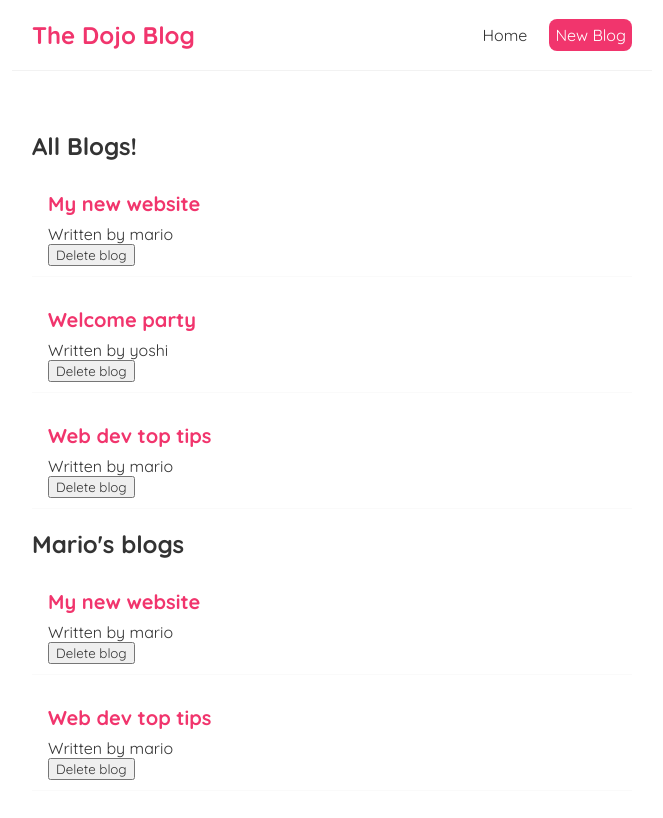
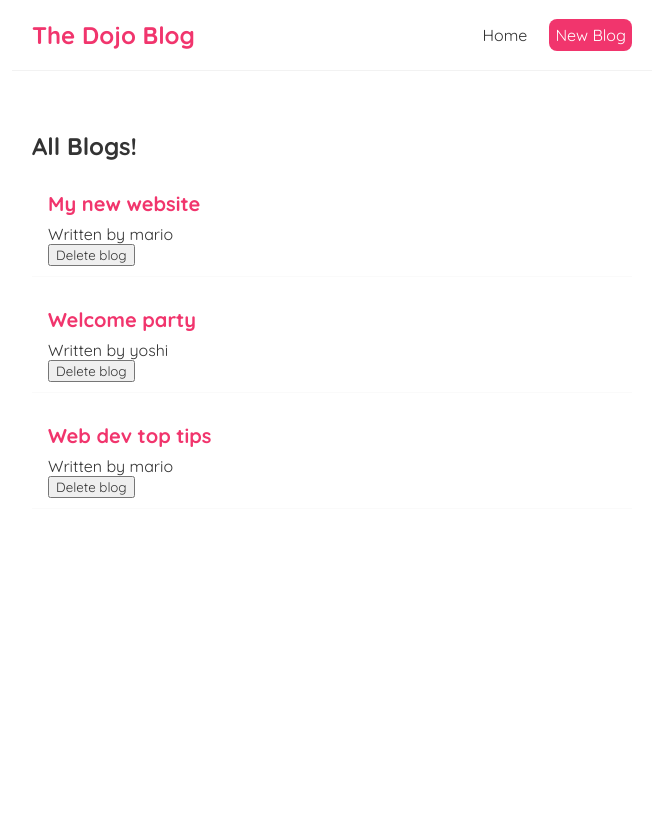
Before and after one commit to Marwamu/React-Course, a React (Create React App) app: page / in a window 1280 px wide. Shown: the top 818 px of the page, without its empty margins (308-971 px from the left). Built offline with nearby package versions, Linux system fonts and the light colour scheme.

Commit message:
lesson #16

```diff
--- a/src/Home.jsx
+++ b/src/Home.jsx
@@ -1,4 +1,4 @@
-import { useState } from "react";
+import { useState, useEffect } from "react";
 import "./index.css";
 import BlogList from "./BlogLIst";
 
@@ -23,20 +23,20 @@ const Home = () => {
       id: 2,
     },
   ]);
+  const [name, setName] = useState("mario");
 
   const handleDelete = (id) => {
-   const newBlogs = blogs.filter(blog => blog.id !== id );
-   setBlogs(newBlogs)
+    const newBlogs = blogs.filter((blog) => blog.id !== id);
+    setBlogs(newBlogs);
   };
+
+  useEffect(() => {
+    console.log("use effect run");
+  }, []);
 
   return (
     <div className="home">
-      <BlogList blogs={blogs} title="All Blogs!" handleDelete={handleDelete}/>
-      <BlogList
-        blogs={blogs.filter((blog) => blog.author === "mario")}
-        title="Mario's blogs"
-        handleDelete={handleDelete}
-      />
+      <BlogList blogs={blogs} title="All Blogs!" handleDelete={handleDelete} />
     </div>
   );
 };
```
